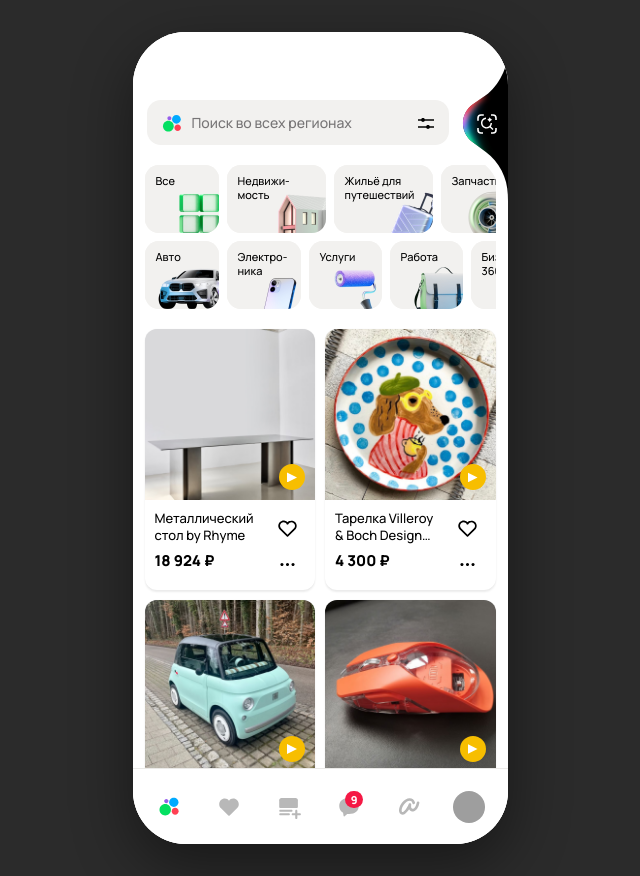
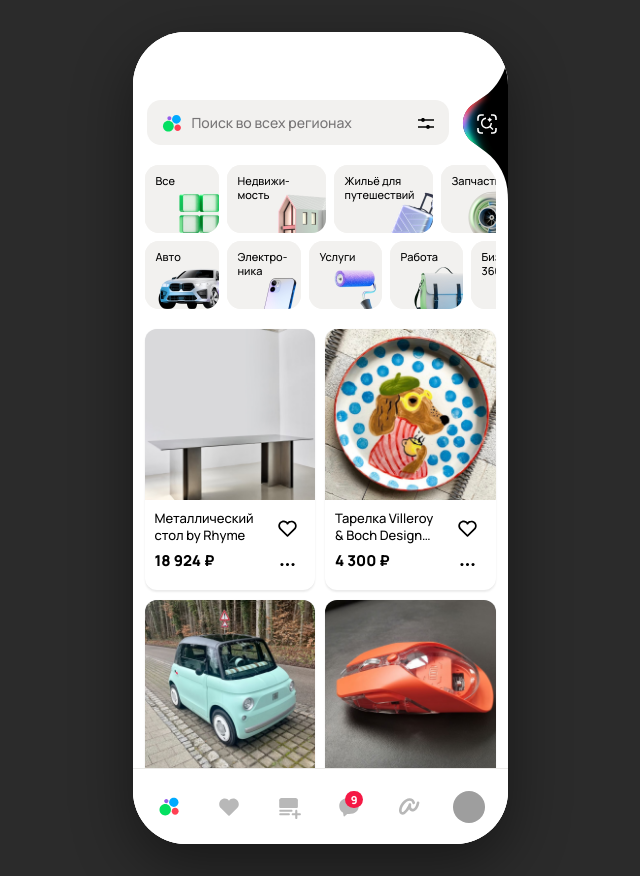
Before and after one commit to yurixui/Avito-Eye-Flowwow-Concept, a React (Vite) app: page / in a window 1280 px wide. Both pictures are taken after a click on the button "Начать". Shown: the whole page, without its empty margins (320-960 px from the left). Built offline with nearby package versions, Linux system fonts and the light colour scheme; grey boxes are pictures that could not be loaded.

Commit message:
Remove product image badges

```diff
--- a/src/screens/home/components/ProductCard.module.css
+++ b/src/screens/home/components/ProductCard.module.css
@@ -18,27 +18,6 @@
   width: 100%;
   height: 100%;
   object-fit: cover;
-}
-
-.badge {
-  position: absolute;
-  right: 10px;
-  bottom: 10px;
-  width: 26px;
-  height: 26px;
-  border-radius: 13px;
-  background: #f7be00;
-  display: flex;
-  align-items: center;
-  justify-content: center;
-}
-
-.badge::before {
-  content: "";
-  width: 10px;
-  height: 10px;
-  background: #ffffff;
-  clip-path: polygon(0 0, 100% 50%, 0 100%);
 }
 
 .body {
--- a/src/screens/home/components/ProductCard.tsx
+++ b/src/screens/home/components/ProductCard.tsx
@@ -7,7 +7,6 @@ export function ProductCard({ product }: { product: Product }) {
     <div className={styles.card}>
       <div className={styles.imageWrap}>
         <img className={styles.image} src={product.image} alt={product.title} loading="lazy" />
-        <div className={styles.badge} />
       </div>
       <div className={styles.body}>
         <div className={styles.info}>
```
Also changed, not shown: 1 other file (tests, documents, lock files or other folders).
